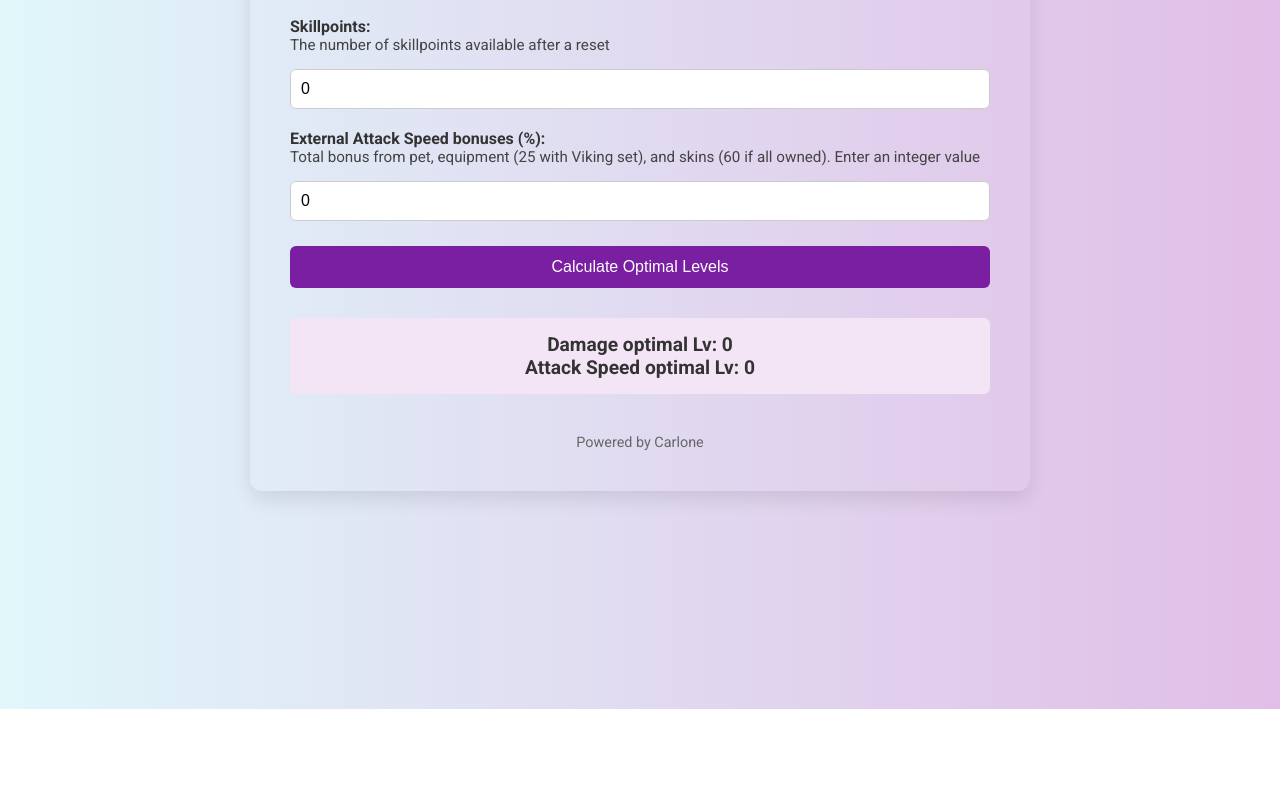
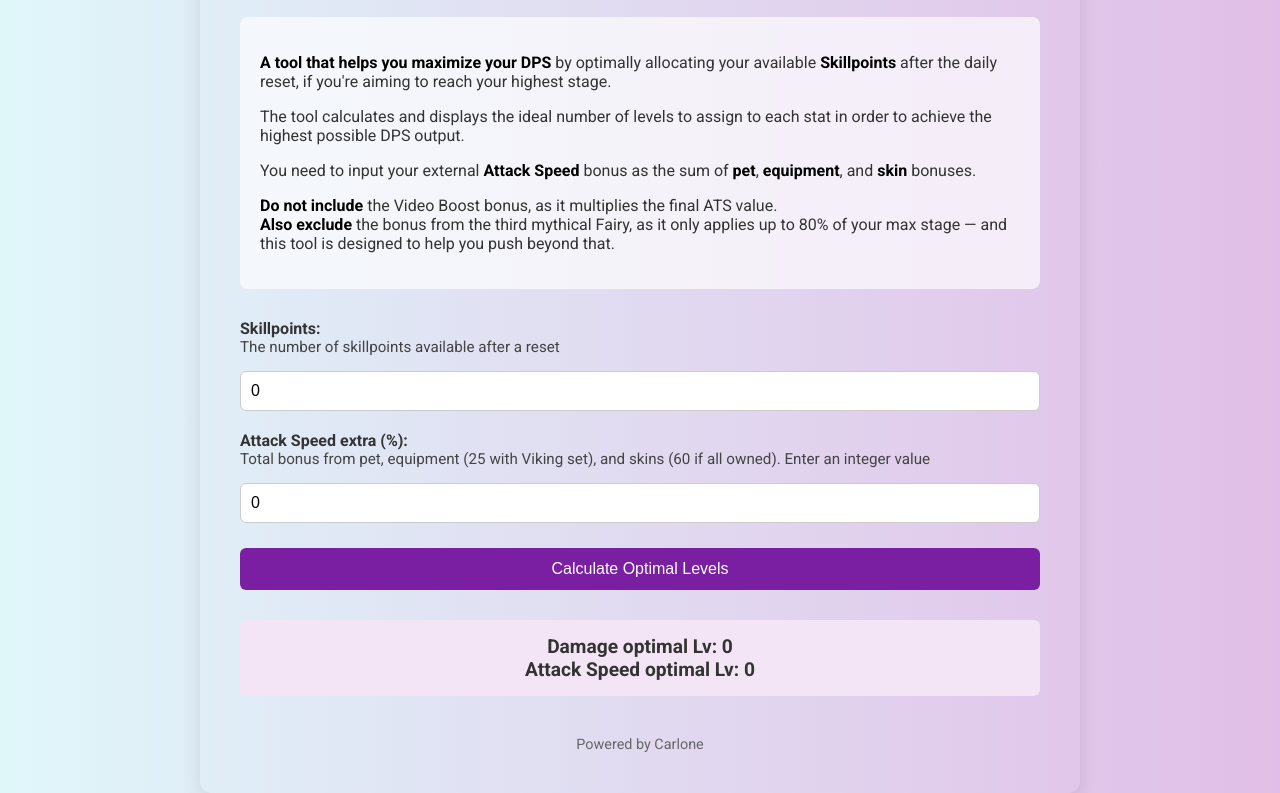
Before and after one commit to carlone-beep/dps-optimizer, a plain HTML site: page index.html in a window 1280 px wide. Both pictures are taken after a click on the button "Calculate Optimal Levels". Shown: the part 91-884 px from the top of the page. Before the commit the page ends 800 px from the top, so only its background shows below. Drawn offline with Linux system fonts and the light colour scheme.

Commit message:
Description update index.html

```diff
--- a/index.html
+++ b/index.html
@@ -10,41 +10,38 @@
       padding: 40px;
       background: linear-gradient(to right, #e0f7fa, #e1bee7);
       color: #333;
-      max-width: 700px;
+      max-width: 800px;
       margin: auto;
       border-radius: 12px;
       box-shadow: 0 8px 20px rgba(0,0,0,0.1);
       text-align: center;
-      opacity: 0;
-      transform: translateY(20px);
-      animation: fadeIn 1s ease forwards;
     }
-
-    @keyframes fadeIn {
-      to {
-        opacity: 1;
-        transform: translateY(0);
-      }
-    }
-
     h2 {
       color: #4a148c;
     }
-
+    .intro {
+      font-size: 1em;
+      margin-bottom: 30px;
+      text-align: left;
+      background: #ffffffaa;
+      padding: 20px;
+      border-radius: 8px;
+    }
+    .intro strong {
+      color: #000;
+    }
     label {
       font-weight: 700;
       display: block;
       margin-top: 20px;
       text-align: left;
     }
-
     .description {
       font-size: 0.95em;
       color: #444;
       text-align: left;
       margin-bottom: 10px;
     }
-
     input[type="number"] {
       width: 100%;
       padding: 10px;
@@ -54,7 +51,6 @@
       border-radius: 6px;
       box-sizing: border-box;
     }
-
     button {
       margin-top: 25px;
       padding: 12px 20px;
@@ -65,13 +61,10 @@
       border-radius: 6px;
       cursor: pointer;
       width: 100%;
-      transition: background-color 0.3s ease;
     }
-
     button:hover {
       background-color: #6a1b9a;
     }
-
     .result {
       margin-top: 30px;
       font-size: 1.2em;
@@ -79,16 +72,7 @@
       padding: 15px;
       border-radius: 6px;
       font-weight: bold;
-      opacity: 0;
-      transform: translateY(10px);
-      transition: opacity 0.6s ease, transform 0.6s ease;
     }
-
-    .result.show {
-      opacity: 1;
-      transform: translateY(0);
-    }
-
     .footer {
       text-align: center;
       margin-top: 40px;
@@ -100,11 +84,19 @@
 <body>
   <h2>DPS Optimizer</h2>
 
+  <div class="intro">
+    <p><strong>A tool that helps you maximize your DPS</strong> by optimally allocating your available <strong>Skillpoints</strong> after the daily reset, if you're aiming to reach your highest stage.</p>
+    <p>The tool calculates and displays the ideal number of levels to assign to each stat in order to achieve the highest possible DPS output.</p>
+    <p>You need to input your external <strong>Attack Speed</strong> bonus as the sum of <strong>pet</strong>, <strong>equipment</strong>, and <strong>skin</strong> bonuses.</p>
+    <p><strong>Do not include</strong> the Video Boost bonus, as it multiplies the final ATS value.<br>
+    <strong>Also exclude</strong> the bonus from the third mythical Fairy, as it only applies up to 80% of your max stage — and this tool is designed to help you push beyond that.</p>
+  </div>
+
   <label for="skillpoints">Skillpoints:</label>
   <div class="description">The number of skillpoints available after a reset</div>
   <input type="number" id="skillpoints" value="0" min="0">
 
-  <label for="extraSpeed">External Attack Speed bonuses (%):</label>
+  <label for="extraSpeed">Attack Speed extra (%):</label>
   <div class="description">Total bonus from pet, equipment (25 with Viking set), and skins (60 if all owned). Enter an integer value</div>
   <input type="number" id="extraSpeed" value="0" min="0">
 
@@ -153,10 +145,8 @@
         }
       }
 
-      const output = document.getElementById("output");
-      output.innerText =
+      document.getElementById("output").innerText =
         `Damage optimal Lv: ${bestDamageLevel}\nAttack Speed optimal Lv: ${bestSpeedLevel}`;
-      output.classList.add("show");
     }
   </script>
 </body>
```
